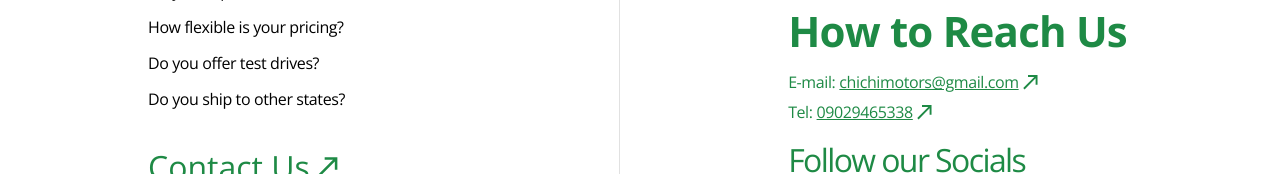
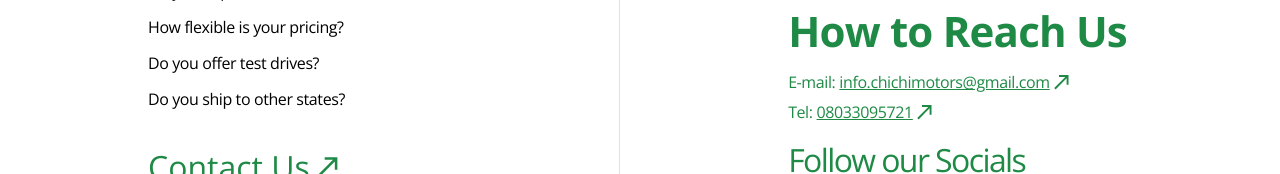
Before and after one commit to HenryAgu/Chichi-Motors, a Next.js app: page /contact in a window 1280 px wide. Shown: the part 348-522 px from the top of the page. Built offline with nearby package versions, Linux system fonts and the light colour scheme.

Commit message:
fix: new gmail on contact page

```diff
--- a/src/app/contact/page.tsx
+++ b/src/app/contact/page.tsx
@@ -104,10 +104,10 @@ const ContactUs = () => {
                 <span className="font-normal tracking-tight flex gap-x-1 items-center text-sm lg:text-base text-brand-green-100">
                   E-mail:
                   <Link
-                    href="mailto:chichimotors@gmail.com"
+                    href="mailto:info.chichimotors@gmail.com"
                     className="flex items-center gap-x-1"
                   >
-                    <span className="underline">chichimotors@gmail.com</span>
+                    <span className="underline">info.chichimotors@gmail.com</span>
                     <Image
                       src="/images/green-arrow.svg"
                       alt="icon"
@@ -123,7 +123,7 @@ const ContactUs = () => {
                     href="tel:+2348033095721"
                     className="flex items-center gap-x-1"
                   >
-                    <span className="underline">09029465338</span>
+                    <span className="underline">08033095721</span>
                     <Image
                       src="/images/green-arrow.svg"
                       alt="icon"
```
